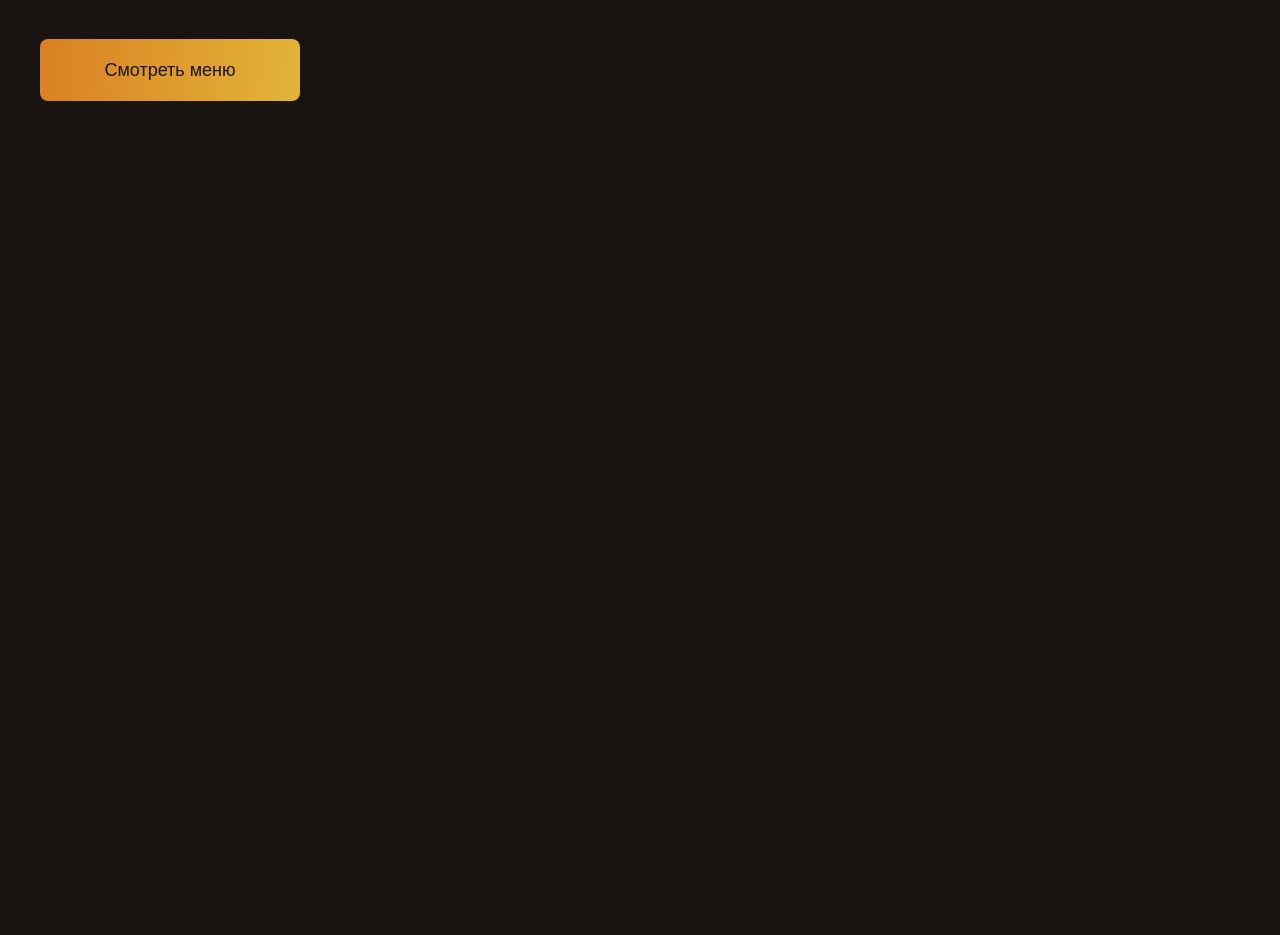
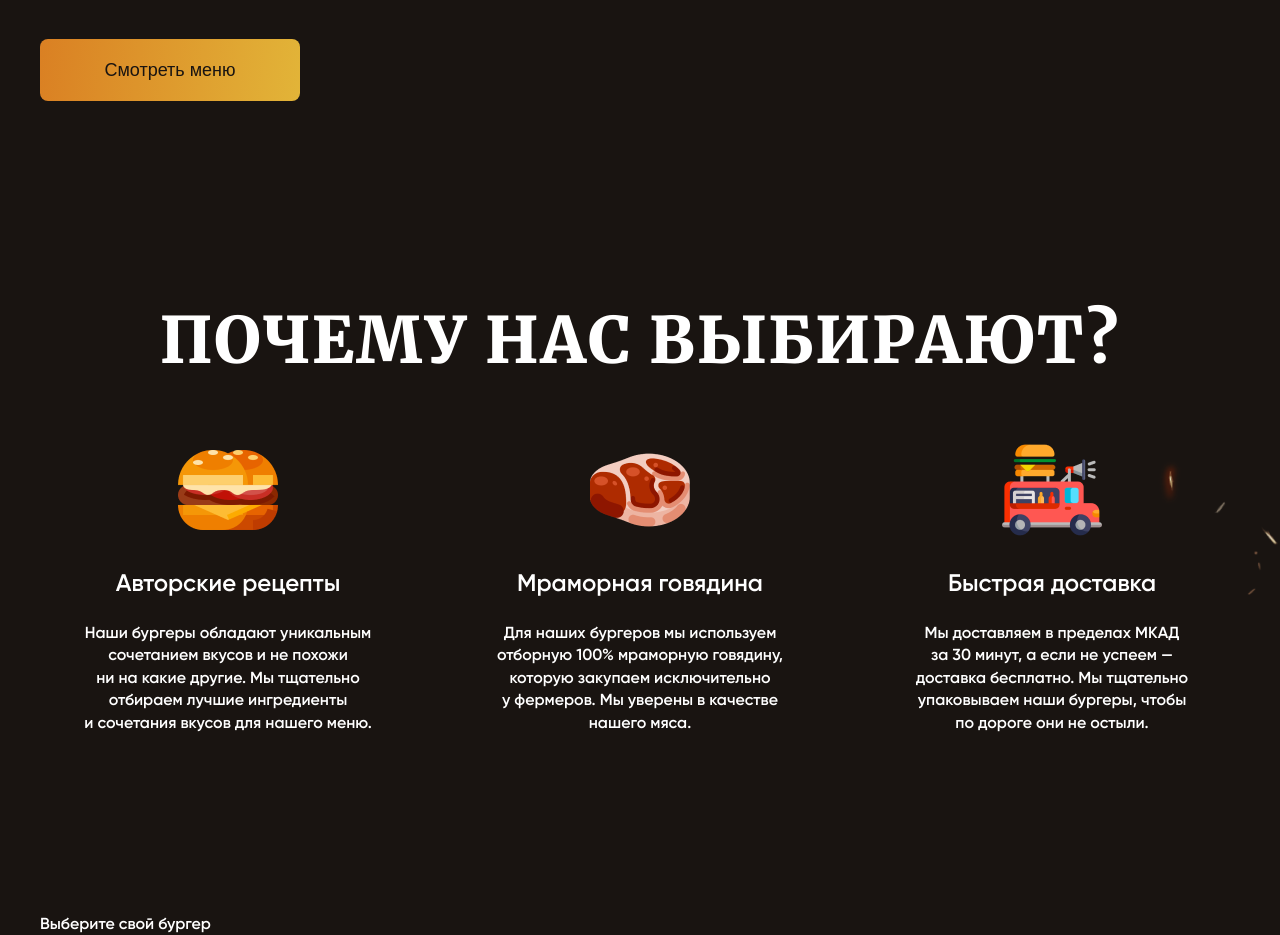
Before and after one commit to romkalan/BurgersShop, a plain HTML site: page index.html in a window 1280 px wide. Shown: the part 780-1715 px from the top of the page. Before the commit the page ends 1080 px from the top, so only its background shows below. Drawn offline with Linux system fonts and the light colour scheme.

Commit message:
add block with advanced of shop

```diff
--- a/css/style.css
+++ b/css/style.css
@@ -143,3 +143,42 @@ body {
     top: -123px;
     left: calc(100% - 991px);
 }
+
+.why {
+    background-image: url("../images/whybg.png");
+    background-position: top center;
+    background-size: initial;
+    padding-bottom: 180px;
+}
+
+.why-title {
+    text-align: center;
+    font-family: 'Merriweather', sans-serif;
+    font-size: 64px;
+    line-height: 80px;
+    letter-spacing: 1.92px;
+    text-transform: uppercase;
+}
+
+.why-items {
+    margin-top: 60px;
+    display: grid;
+    gap: 100px;
+    grid-template-columns: repeat(3, 312px);
+    justify-content: center;
+}
+
+.why-item {
+    text-align: center;
+}
+
+.why-item-title {
+    font-size: 24px;
+    line-height: 29px;
+    padding: 24px 0;
+}
+
+.why-item-text {
+    font-size: 16px;
+    line-height: 140%;
+}
--- a/index.html
+++ b/index.html
@@ -50,5 +50,46 @@
     </section>
 </section>
 
+<section class="why">
+    <div class="container">
+        <div class="why-title">Почему нас выбирают?</div>
+        <div class="why-items">
+            <div class="why-item">
+                <img src="images/burger.png" alt="Burger" class="why-item-image">
+                <div class="why-item-title">Авторские рецепты</div>
+                <div class="why-item-text">
+                    Наши бургеры обладают уникальным сочетанием вкусов и не похожи ни на какие другие. Мы тщательно
+                    отбираем лучшие ингредиенты и сочетания вкусов для нашего меню.
+                </div>
+            </div>
+            <div class="why-item">
+                <img src="images/meat.png" alt="meat" class="why-item-image">
+                <div class="why-item-title">Мраморная говядина</div>
+                <div class="why-item-text">
+                    Для наших бургеров мы используем отборную 100% мраморную говядину, которую закупаем исключительно
+                    у фермеров. Мы уверены в качестве нашего мяса.
+                </div>
+            </div>
+            <div class="why-item">
+                <img src="images/truck.png" alt="food truck" class="why-item-image">
+                <div class="why-item-title">Быстрая доставка</div>
+                <div class="why-item-text">
+                    Мы доставляем в пределах МКАД за 30 минут, а если не успеем — доставка бесплатно. Мы тщательно
+                    упаковываем наши бургеры, чтобы по дороге они не остыли.
+                </div>
+            </div>
+        </div>
+    </div>
+</section>
+
+<section class="products">
+    <div class="container">
+        <div class="products-title">Выберите свой бургер</div>
+        <div class="products-items">
+
+        </div>
+    </div>
+</section>
+
 </body>
 </html>
```
Also changed, not shown: images/burger.png (added), images/meat.png (added), images/truck.png (added), images/whybg.png (added).
